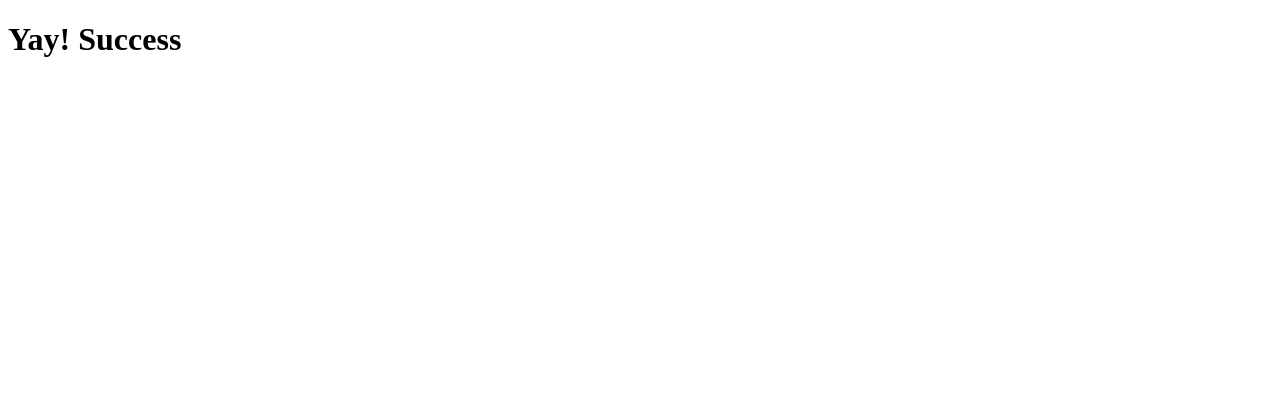
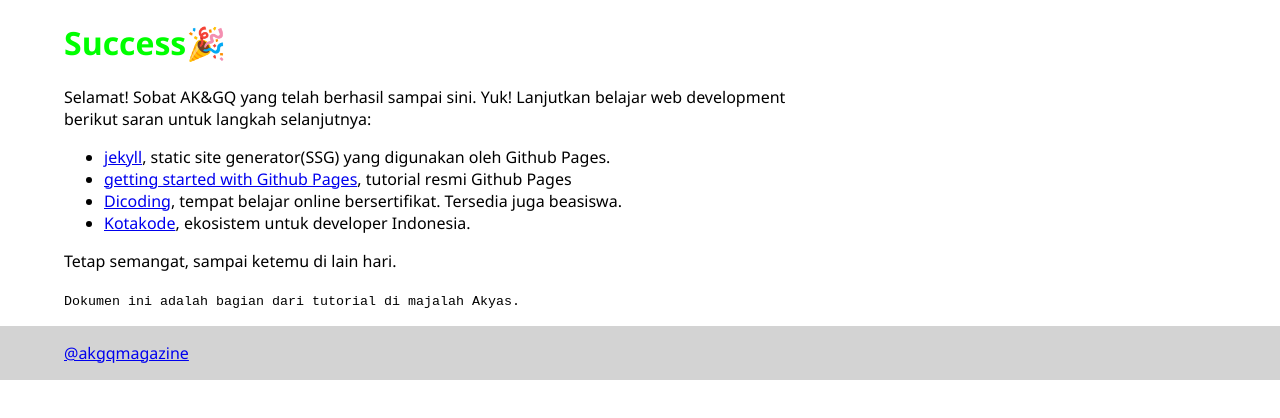
Before and after one commit to hanifanazka/akyas-web-dev-starter, a plain HTML site: page index.html in a window 1280 px wide. Drawn offline with Linux system fonts and the light colour scheme.

Commit message:
AK&GQ copy

```diff
--- a/index.html
+++ b/index.html
@@ -1,12 +1,46 @@
 <!DOCTYPE html>
 <html lang="en">
+
 <head>
     <meta charset="UTF-8">
     <meta http-equiv="X-UA-Compatible" content="IE=edge">
     <meta name="viewport" content="width=device-width, initial-scale=1.0">
     <title>Document</title>
+    <style>
+        html,
+        body {
+            font-family: 'Segoe UI', Tahoma, Geneva, Verdana, sans-serif;
+            margin: 0;
+            padding: 0;
+        }
+    </style>
 </head>
+
 <body>
-    <h1>Yay! Success</h1>
+    <div style="width: 90%; margin: 0 auto;">
+        <h1 style="color: #0f0;">Success🎉</h1>
+        <p style="max-width: 80ch;">Selamat! Sobat AK&GQ yang telah berhasil sampai sini. Yuk! Lanjutkan belajar web
+            development berikut saran untuk
+            langkah selanjutnya:</p>
+        <ul>
+            <li><a href="https://jekyllrb.com/">jekyll</a>, static site generator(SSG) yang digunakan oleh Github Pages.
+            </li>
+            <li><a
+                    href="https://docs.github.com/en/pages/getting-started-with-github-pages/creating-a-github-pages-site">getting
+                    started with Github Pages</a>, tutorial resmi Github Pages</li>
+            <li><a href="https://www.dicoding.com/">Dicoding</a>, tempat belajar online bersertifikat.
+                Tersedia juga beasiswa.</li>
+            <li><a href="https://kotakode.com/">Kotakode</a>, ekosistem untuk developer Indonesia.</li>
+        </ul>
+        <p>Tetap semangat, sampai ketemu di lain hari.</p>
+        <p><small style="font-family: 'Courier New', Courier, monospace;">Dokumen ini adalah bagian dari tutorial di
+                majalah Akyas.</small></p>
+    </div>
+    <div style="background-color: lightgray; padding: 16px 5%;">
+        <div style="max-width: 80ch">
+            <a href="https://www.instagram.com/akgqmagazine/">@akgqmagazine</a>
+        </div>
+    </div>
 </body>
+
 </html>
```
